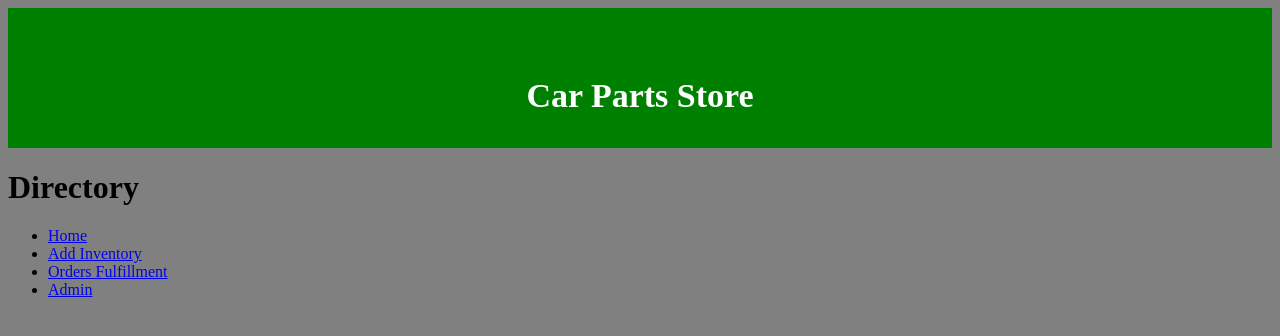
After one commit to Nmerryman/467Project, a Flask app: page /directory in a window 1280 px wide; the page is wider, and only the part inside the window is pictured. The commit adds this page. Shown: the top 336 px of that part. Run offline with Flask 3, Linux system fonts and the light colour scheme.

Commit message:
Just a little cleanup + added a directory page for ease

```diff
--- a/server.py
+++ b/server.py
@@ -277,3 +277,8 @@ def add_bracket():
     if all(res):
         fee_new(*res)
     return "ok"
+
+
+@app.route('/directory')
+def directory():
+    return render_template('directory.html')
--- a/static/js/inventory_add.js
+++ b/static/js/inventory_add.js
@@ -18,5 +18,7 @@ function handleUpdate(id1) {
 
   console.log(num);
 
-  fetcher('api/add_inventory/' + id_num + '/' + num, 'dummy')
+  fetcher('api/add_inventory/' + id_num + '/' + num, 'dummy', [], () => {
+      window.location.reload();
+  })
 }
--- a/templates/Inventory_Add.html
+++ b/templates/Inventory_Add.html
@@ -20,7 +20,7 @@
 {% block content %}
 <p></p>
 <label for="search-bar" style="margin-left:12px">Search by Description or Quantity:</label>
-<input style="margin-left:5px" class="search-bar" type="search" oninput="handleSearch(event)" placeholder="Search">
+<input style="margin-left:5px" class="search-bar" id="search-bar" type="search" oninput="handleSearch(event)" placeholder="Search">
 
 
 <div id="container">
@@ -35,7 +35,7 @@
         </div>
       <!-- Lines for the quantity input and add to cart button -->
         <div class="cart-elements">
-          <label style="margin-right:5px" for="quantity">Quantity:</label>
+          <label style="margin-right:5px" for="num{{ part['l'].number }}">Quantity:</label>
 
           <input style="margin-right:5px" type="number" id="num{{ part['l'].number }}" class="Quantity" name="Quantity" min="1" placeholder="Enter #" onchange="onClick('button{{ part["l"].number }}');">
           <button class="updateButton" id="button{{ part['l'].number }}" onclick="handleUpdate('num{{ part["l"].number }}')" disabled>Update Quantity</button>
@@ -44,5 +44,5 @@
   {% endfor %}
 </div>
 
-<div id="dummy" disabled></div>
+<div id="dummy" style="display: none"></div>
 {% endblock %}
--- /dev/null
+++ b/templates/directory.html
@@ -0,0 +1,11 @@
+{% extends "base.html" %}
+
+{% block content %}
+    <h1>Directory</h1>
+    <ul>
+        <li><a href="{{ url_for('default') }}">Home</a></li>
+        <li><a href="{{ url_for('add_inventory') }}">Add Inventory</a></li>
+        <li><a href="{{ url_for('order_menu') }}">Orders Fulfillment</a></li>
+        <li><a href="{{ url_for('admin') }}">Admin</a></li>
+    </ul>
+{% endblock %}
```
